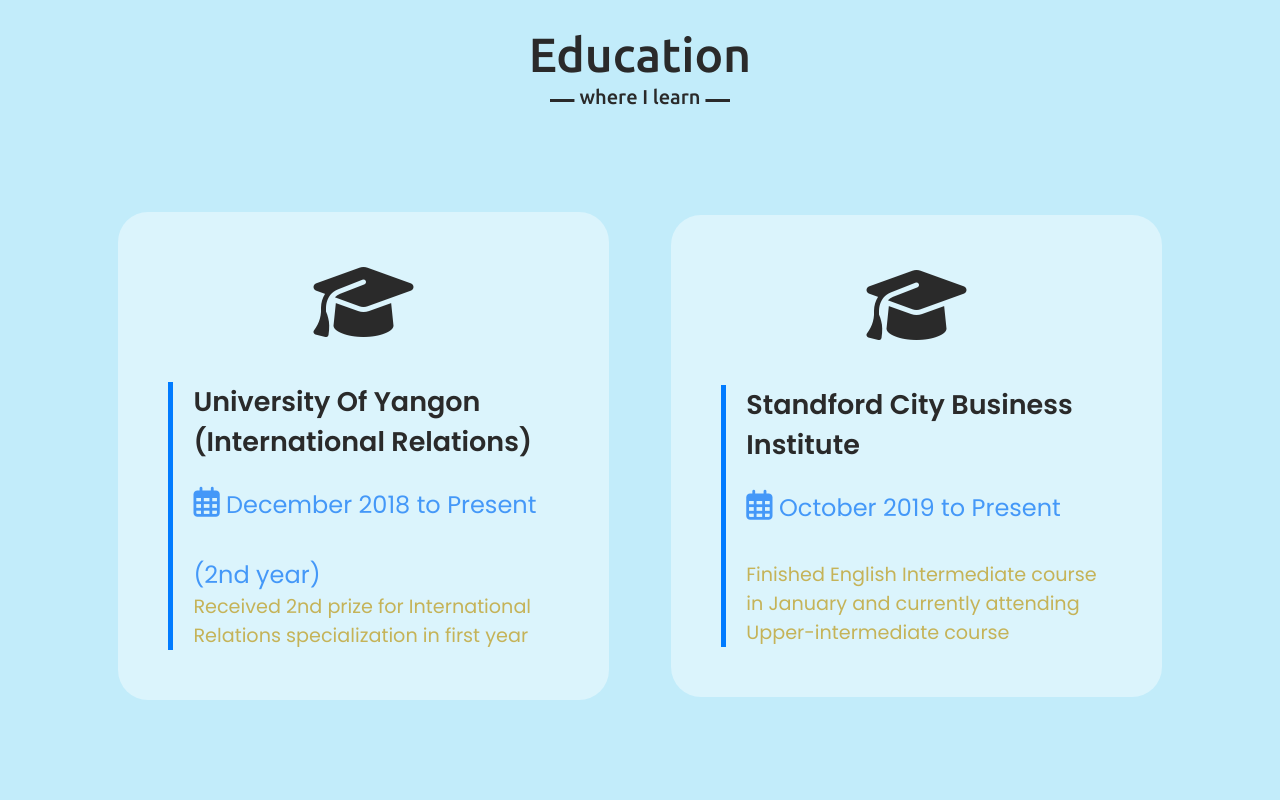
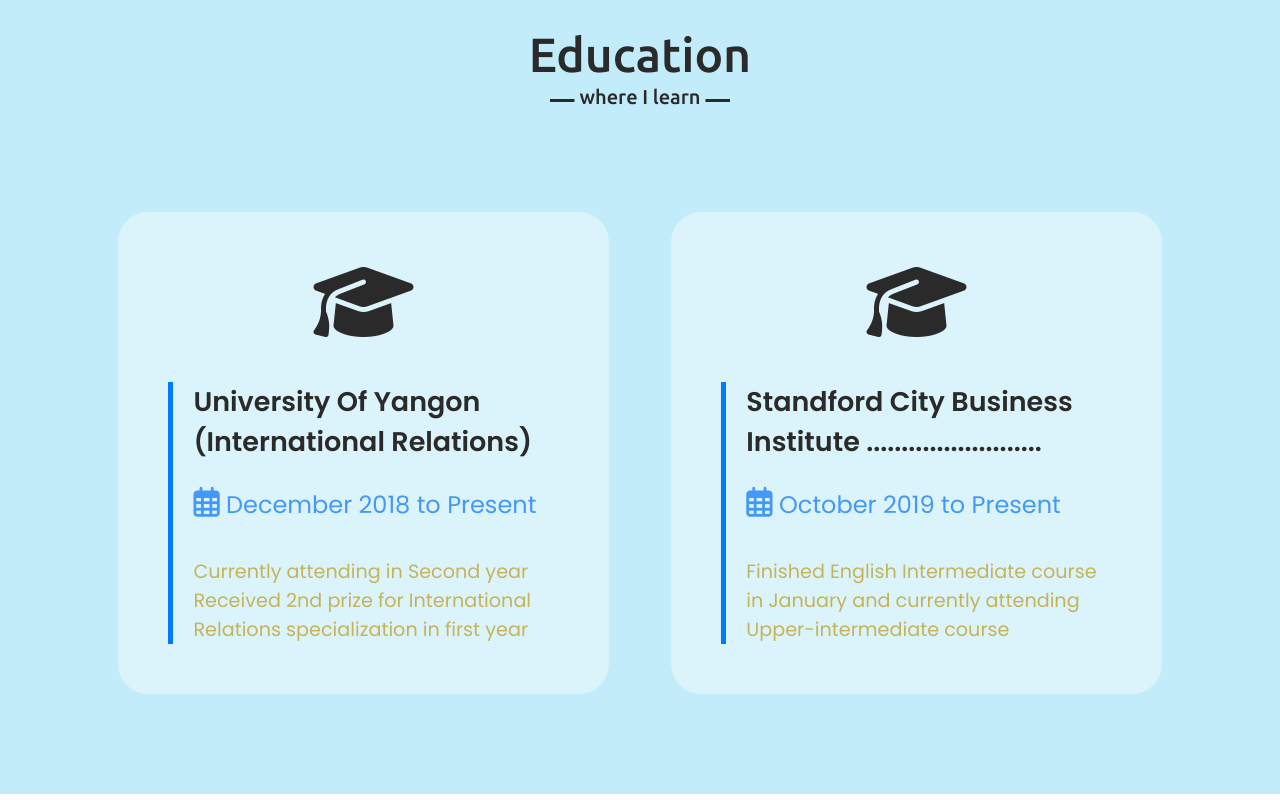
Before and after one commit to corgi4everyone/corgi4everyone.github.io, a plain HTML site: page Chue-portfolio/index.html in a window 1280 px wide. Shown: the part 1998-2798 px from the top of the page. Drawn offline with nearby package versions, Linux system fonts and the light colour scheme.

Commit message:
Update index.html

```diff
--- a/Chue-portfolio/index.html
+++ b/Chue-portfolio/index.html
@@ -85,8 +85,8 @@
           <i class="fas fa-graduation-cap"></i>
           <div class="text">
             <h4 class="place">University Of Yangon <span>(International Relations)</span></h4>
-              <p class="time"><i class='far fa-calendar-alt'></i> December 2018 to Present (2nd year)</p>
-              <p class="achieve">Received 2nd prize for International Relations specialization in first year </p>
+              <p class="time"><i class='far fa-calendar-alt'></i> December 2018 to Present</p>
+              <p class="achieve">Currently attending in Second year <br> Received 2nd prize for International Relations specialization in first year </p>
           </div>
 
         </div>
@@ -95,7 +95,7 @@
         <div class="box">
           <i class="fas fa-graduation-cap"></i>
           <div class="text">
-            <h4 class="place">Standford City Business Institute</h4>
+            <h4 class="place">Standford City Business Institute <span class="tobesame">.........................</span></h4>
             <p class="time"><i class='far fa-calendar-alt'></i> October 2019 to Present
             </p>
             <p class="achieve">Finished English Intermediate course in January and currently attending
```
